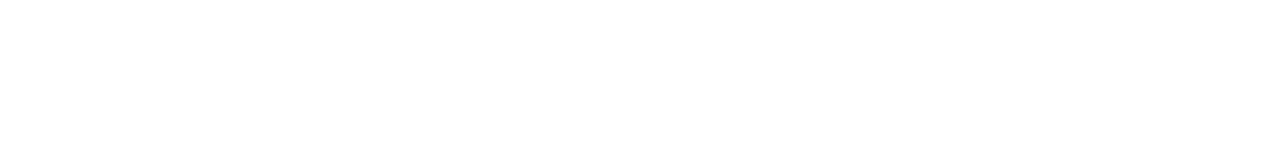
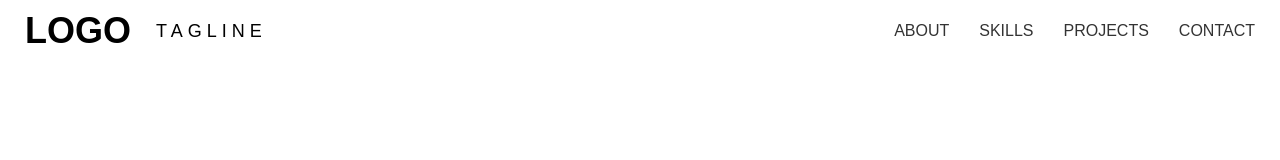
Before and after one commit to bcroman/Typography-Challenge, a plain HTML site: page index.html in a window 1280 px wide. Drawn offline with Linux system fonts and the light colour scheme.

Commit message:
Core: Nav Bar

```diff
--- a/index.html
+++ b/index.html
@@ -9,6 +9,21 @@
 
 <body>
 
+    <!-- Nav Bar -->
+    <header>
+        <div class="brand">
+            <h2>LOGO</h2>
+            <span>TAGLINE</span>
+        </div>
+
+        <nav>
+            <a href="#about">About</a>
+            <a href="#skills">Skills</a>
+            <a href="#projects">Projects</a>
+            <a href="#contact">Contact</a>
+        </nav>
+    </header>
+
 </body>
 
 </html>
--- a/styles.css
+++ b/styles.css
@@ -3,3 +3,41 @@ body {
   margin: 0;
   font-family: Arial, sans-serif;
 }
+
+/* Nav Bar */
+header {
+    display: flex;
+    justify-content: space-between;
+    align-items: center;
+    background-color: white;
+    padding: 10px 25px;
+}
+
+.brand {
+    display: flex;
+    align-items: center;
+    gap: 25px;
+}
+
+.brand h2 {
+    font-size: 36px;
+    font-weight: bold;
+    margin: 0;
+}
+
+.brand span {
+    font-size: 18px;
+    letter-spacing: 5px;
+}
+
+nav {
+    display: flex;
+    gap: 30px;
+}
+
+nav a {
+    text-decoration: none;
+    color: #333;
+    text-transform: uppercase;
+    font-size: 16px;
+}
```
